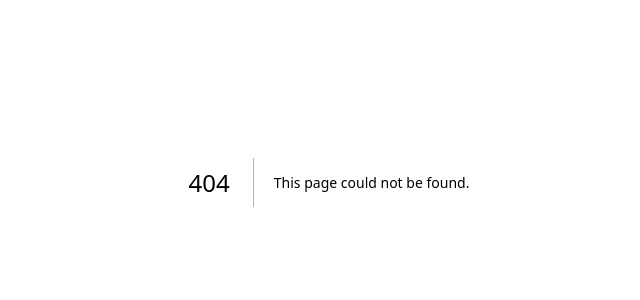
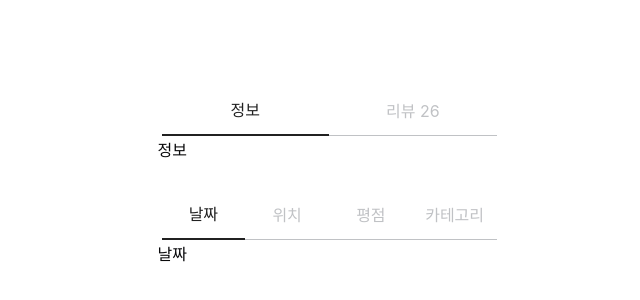
Before and after one commit to elfinana/poppy-fe, a Next.js app in the folder apps/web/: page /tabs in a window 1280 px wide. Before the commit this address had no page. Shown: the part 218-518 px from the top of the page, without its empty margins (311-951 px from the left). Built offline with nearby package versions, Linux system fonts and the light colour scheme.

Commit message:
POP-13 feat : tabs components apply

```diff
--- a/apps/web/app/page.tsx
+++ b/apps/web/app/page.tsx
@@ -3,7 +3,7 @@ import Link from 'next/link';
 
 export default function page() {
   return (
-    <Button className="bg-warning">
+    <Button>
       <Link href="/design">Go to Design</Link>
     </Button>
   );
--- /dev/null
+++ b/apps/web/app/tabs/page.tsx
@@ -0,0 +1,49 @@
+import { Tabs, TabsContent, TabsList, TabsTrigger } from '@/src/shared';
+
+export default function Page() {
+  const tabsA = [
+    { value: 'a', label: '정보', content: '정보' },
+    { value: 'b', label: '리뷰 26', content: '리뷰 26' },
+  ];
+
+  const tabsB = [
+    { value: 'c', label: '날짜', content: '날짜' },
+    { value: 'd', label: '위치', content: '위치' },
+    { value: 'e', label: '평점', content: '평점' },
+    { value: 'f', label: '카테고리', content: '카테고리' },
+  ];
+
+  return (
+    <div className="flex flex-col w-full gap-10">
+      <Tabs defaultValue="a" className="w-full">
+        <TabsList>
+          {tabsA.map(tab => (
+            <TabsTrigger key={tab.value} value={tab.value}>
+              {tab.label}
+            </TabsTrigger>
+          ))}
+        </TabsList>
+        {tabsA.map(tab => (
+          <TabsContent key={tab.value} value={tab.value}>
+            {tab.content}
+          </TabsContent>
+        ))}
+      </Tabs>
+
+      <Tabs defaultValue="c" className="w-full">
+        <TabsList>
+          {tabsB.map(tab => (
+            <TabsTrigger key={tab.value} value={tab.value}>
+              {tab.label}
+            </TabsTrigger>
+          ))}
+        </TabsList>
+        {tabsB.map(tab => (
+          <TabsContent key={tab.value} value={tab.value}>
+            {tab.content}
+          </TabsContent>
+        ))}
+      </Tabs>
+    </div>
+  );
+}
--- a/apps/web/package.json
+++ b/apps/web/package.json
@@ -11,6 +11,7 @@
 	"dependencies": {
 		"@radix-ui/react-checkbox": "^1.1.2",
 		"@radix-ui/react-slot": "^1.1.0",
+		"@radix-ui/react-tabs": "^1.1.1",
 		"@repo/ui": "*",
 		"autoprefixer": "^10.4.20",
 		"class-variance-authority": "^0.7.0",
--- a/apps/web/src/shared/ui/calendar.tsx
+++ b/apps/web/src/shared/ui/calendar.tsx
@@ -39,7 +39,7 @@ function Calendar({ className, classNames, showOutsideDays = true, ...props }: C
       }}
       components={{
         IconLeft: () => <ChevronLeft className="" />,
-        IconRight: () => <ChevronRight className="" />,
+        IconRight: () => <ChevronRight className="w-full h-auto" />,
       }}
       {...props}
     />
--- a/apps/web/src/shared/ui/index.ts
+++ b/apps/web/src/shared/ui/index.ts
@@ -1,3 +1,4 @@
 export { Button, buttonVariants } from './button';
 export { Calendar } from './calendar';
 export { DatePicker } from './datePicker';
+export { Tabs, TabsList, TabsTrigger, TabsContent } from './tabs';
--- /dev/null
+++ b/apps/web/src/shared/ui/tabs.tsx
@@ -0,0 +1,44 @@
+import * as React from 'react';
+import * as TabsPrimitive from '@radix-ui/react-tabs';
+
+import { cn } from '@/src/shared/lib/utils';
+
+const Tabs = TabsPrimitive.Root;
+
+const TabsList = React.forwardRef<
+  React.ElementRef<typeof TabsPrimitive.List>,
+  React.ComponentPropsWithoutRef<typeof TabsPrimitive.List>
+>(({ className, ...props }, ref) => (
+  <TabsPrimitive.List
+    ref={ref}
+    className={cn(
+      'inline-flex w-full h-1 items-center justify-center rounded-md bg-muted p-1 text-muted-foreground',
+      className,
+    )}
+    {...props}
+  />
+));
+TabsList.displayName = TabsPrimitive.List.displayName;
+
+const TabsTrigger = React.forwardRef<
+  React.ElementRef<typeof TabsPrimitive.Trigger>,
+  React.ComponentPropsWithoutRef<typeof TabsPrimitive.Trigger>
+>(({ className, ...props }, ref) => (
+  <TabsPrimitive.Trigger
+    ref={ref}
+    className={cn(
+      'inline-flex w-full text-h3 text-gray-300 items-center pb-[12px] justify-center whitespace-nowrap border-b-[1px] data-[state=active]:text-gray-900 data-[state=active]: border-gray-300 data-[state=active]:border-b-[2px] data-[state=active]:border-gray-900  ',
+      className,
+    )}
+    {...props}
+  />
+));
+TabsTrigger.displayName = TabsPrimitive.Trigger.displayName;
+
+const TabsContent = React.forwardRef<
+  React.ElementRef<typeof TabsPrimitive.Content>,
+  React.ComponentPropsWithoutRef<typeof TabsPrimitive.Content>
+>(({ className, ...props }, ref) => <TabsPrimitive.Content ref={ref} className={cn('mt-4 ', className)} {...props} />);
+TabsContent.displayName = TabsPrimitive.Content.displayName;
+
+export { Tabs, TabsList, TabsTrigger, TabsContent };
--- a/apps/web/tailwind.config.js
+++ b/apps/web/tailwind.config.js
@@ -5,76 +5,45 @@ module.exports = {
     './app/**/*.{js,ts,jsx,tsx,mdx}',
     './components/**/*.{js,ts,jsx,tsx,mdx}',
     './src/**/*.{js,ts,jsx,tsx,mdx}',
-    './styles/**/*.{js,ts,jsx,tsx,mdx}',
   ],
   theme: {
     extend: {
-      borderRadius: {
-        lg: 'var(--radius)',
-        md: 'calc(var(--radius) - 2px)',
-        sm: 'calc(var(--radius) - 4px)',
-      },
       colors: {
-        blue100: '#F3F6FF',
-        blue300: '#B3C6FC',
-        blue400: '#7C9DF8',
-        blue500: '#698DF3',
-        blue600: '#698DF3',
-        blue700: '#5885FC',
-        blue800: '#5C7ADD',
-        gray50: '#F7F8FA',
-        gray100: '#EBEDF4',
-        gray200: '#DBDFE8',
-        gray300: '#C1C5CD',
-        gray400: '#A3A8B2',
-        gray500: '#8B9097',
-        gray600: '#787B85',
-        gray700: '#646670',
-        gray800: '#4A4D51',
-        gray900: '#212121',
-        red: '#EB535D',
-        blue: '#5599FF',
-        purple: '#B99AF790',
-        background: 'hsl(var(--background))',
-        foreground: 'hsl(var(--foreground))',
-        card: {
-          DEFAULT: 'hsl(var(--card))',
-          foreground: 'hsl(var(--card-foreground))',
+        white: '#ffffff',
+        gray: {
+          50: '#f7f8fa',
+          100: '#ebedf4',
+          200: '#d7d8db',
+          300: '#c0c2c5',
+          400: '#a1a4a9',
+          500: '#898c8e',
+          600: '#78797c',
+          700: '#616264',
+          800: '#424242',
+          900: '#212121',
         },
-        popover: {
-          DEFAULT: 'hsl(var(--popover))',
-          foreground: 'hsl(var(--popover-foreground))',
+        black: '#000000',
+        blue: {
+          100: '#f3f6ff',
+          200: '#e0e8ff',
+          300: '#b3c6fc',
+          400: '#9bb6ff',
+          500: '#7c9df8',
+          600: '#698df3',
+          700: '#5885fc',
+          800: '#5c7add',
         },
-        primary: {
-          DEFAULT: 'hsl(var(--primary))',
-          foreground: 'hsl(var(--primary-foreground))',
+        purple: {
+          500: '#b99af7', // use 90% of opacity
+          600: '#b199e2',
+          700: '#9b7cd9',
         },
-        secondary: {
-          DEFAULT: 'hsl(var(--secondary))',
-          foreground: 'hsl(var(--secondary-foreground))',
-        },
-        muted: {
-          DEFAULT: 'hsl(var(--muted))',
-          foreground: 'hsl(var(--muted-foreground))',
-        },
-        accent: {
-          DEFAULT: 'hsl(var(--accent))',
-          foreground: 'hsl(var(--accent-foreground))',
-        },
-        destructive: {
-          DEFAULT: 'hsl(var(--destructive))',
-          foreground: 'hsl(var(--destructive-foreground))',
-        },
-        border: 'hsl(var(--border))',
-        input: 'hsl(var(--input))',
-        ring: 'hsl(var(--ring))',
-        chart: {
-          1: 'hsl(var(--chart-1))',
-          2: 'hsl(var(--chart-2))',
-          3: 'hsl(var(--chart-3))',
-          4: 'hsl(var(--chart-4))',
-          5: 'hsl(var(--chart-5))',
-        },
+        yellow: '#faca60',
+        warning: '#eb535d',
+        informative: '#5599ff',
+        background: 'hsl(var(--background))', // required
+        foreground: 'hsl(var(--foreground))', // required
+        border: 'hsl(var(--border))', // required
       },
       fontSize: {
         h1: [
@@ -106,7 +75,7 @@ module.exports = {
           },
         ],
         b1: [
-          '14px',
+          '15px',
           {
             lineHeight: '20px',
             fontWeight: '500',
@@ -165,12 +134,24 @@ module.exports = {
           '11px',
           {
             lineHeight: '14px',
-            fontWeight: '600',
+            fontWeight: '500',
           },
         ],
       },
+      borderRadius: {
+        DEFAULT: '8px',
+      },
       width: {
         mobile: '375px',
+        343: '343px',
+        300: '300px',
+        240: '240px',
+      },
+      height: {
+        48: '48px',
+      },
+      fontFamily: {
+        pretendard: ['var(--font-pretendard)'],
       },
     },
   },
```
Also changed, not shown: apps/web/components.json.
